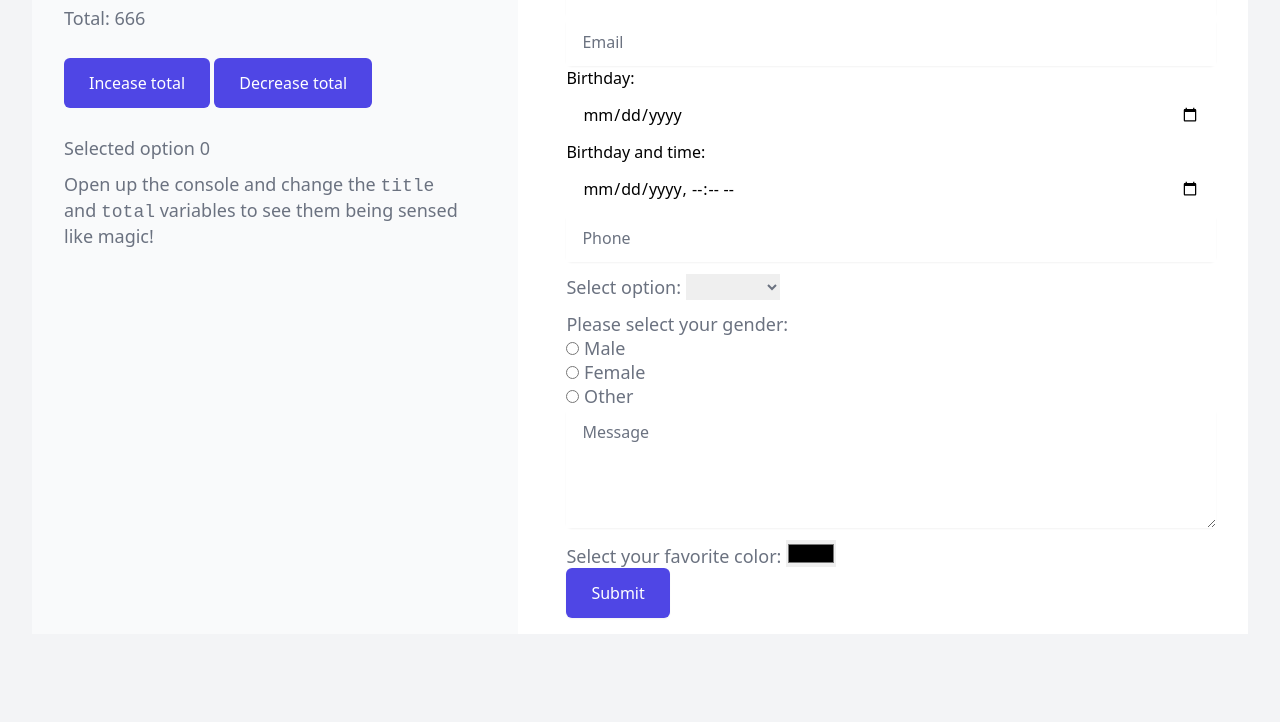
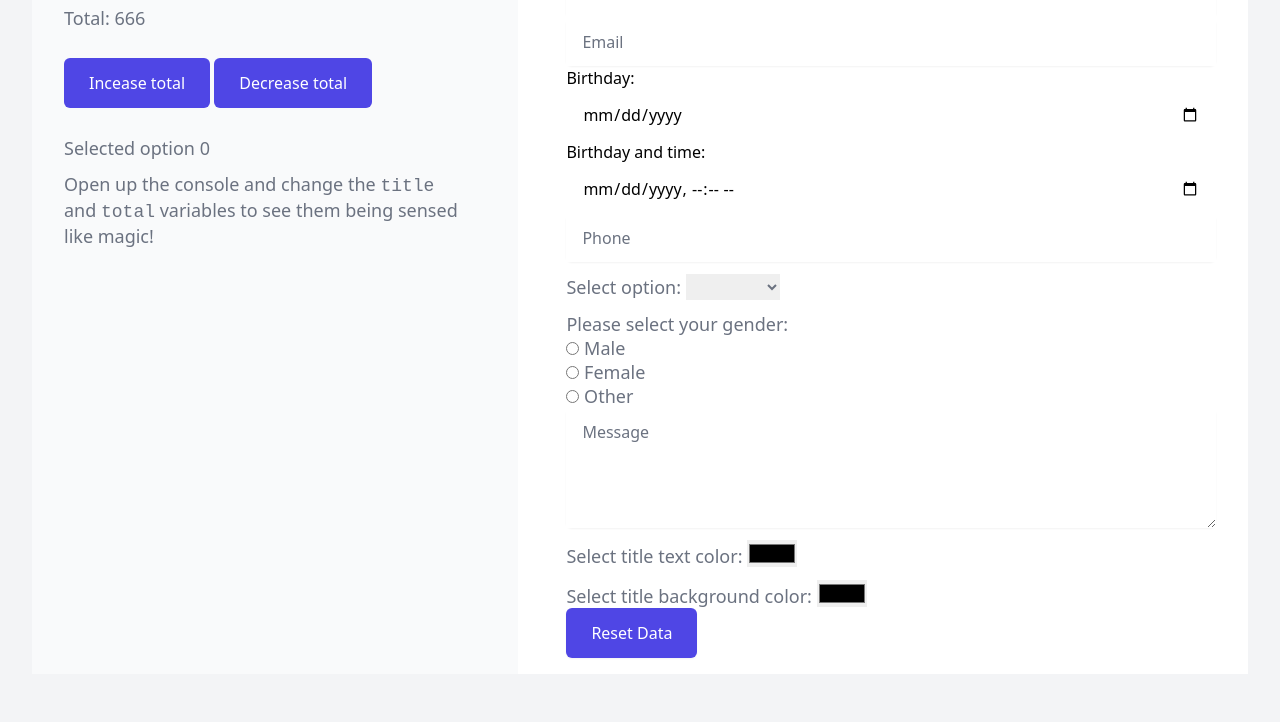
Before and after one commit to ricardoaponte/sensiblejs, a plain HTML site: page sense.html in a window 1280 px wide. Shown: the part 142-864 px from the top of the page. Before the commit the page ends 824 px from the top, so only its background shows below. Drawn offline with nearby package versions, Linux system fonts and the light colour scheme.

Commit message:
Added css binding

```diff
--- a/sense.html
+++ b/sense.html
@@ -138,14 +138,20 @@
                         </div>
                         <div>
                             <div class="mt-3 text-lg leading-6 text-gray-500">
-                                <label for="favcolor">Select your favorite color:</label>
+                                <label for="favcolor">Select title text color:</label>
                                 <input type="color" id="favcolor" name="favcolor" s-bind="favcolor">
+                            </div>
+                        </div>
+                        <div>
+                            <div class="mt-3 text-lg leading-6 text-gray-500">
+                                <label for="favcolor">Select title background color:</label>
+                                <input type="color" id="backgroundColor" name="backgroundColor" s-bind="backgroundColor">
                             </div>
                         </div>
                         <div class="">
                             <span class="inline-flex rounded-md shadow-sm">
-                                <button class="inline-flex justify-center px-6 py-3 text-base font-medium leading-6 text-white transition duration-150 ease-in-out bg-indigo-600 border border-transparent rounded-md hover:bg-indigo-500 focus:outline-none focus:border-indigo-700 focus:shadow-outline-indigo active:bg-indigo-700"
-                                        type="submit">Submit</button></span>
+                                <button onclick="resetAll()" class="inline-flex justify-center px-6 py-3 text-base font-medium leading-6 text-white transition duration-150 ease-in-out bg-indigo-600 border border-transparent rounded-md hover:bg-indigo-500 focus:outline-none focus:border-indigo-700 focus:shadow-outline-indigo active:bg-indigo-700"
+                                        type="submit">Reset Data</button></span>
                         </div>
                     </form>
                 </div>
@@ -174,7 +180,7 @@
                 phone: '',
                 message: '',
                 gender: {type: String, default: ''},
-                favcolor: {type: String, default: ''},
+                favcolor: {type: String, default: 'blue'},
                 backgroundColor: {type: String, default: '#000'},
                 birthDate: {type: String, default: ''},
                 birthDateTime: {type: String, default: ''}
@@ -184,6 +190,7 @@
     sense(store);
 
     function resetAll() {
+
     }
 
     document.addEventListener("DOMContentLoaded", function (event) {
--- a/sense.js
+++ b/sense.js
@@ -65,7 +65,6 @@ function sense(store) {
             // No casting information available
             new Function(`${store.localPrefix}${variable} = ${internalValue}`)();
         }
-
     }
 
     // Model bindings
```
